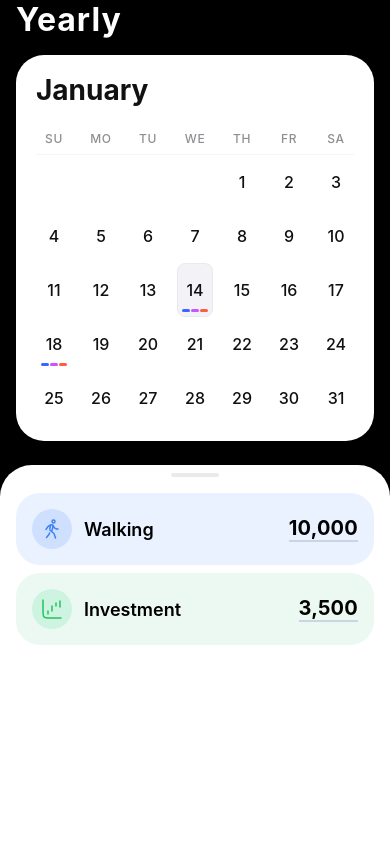
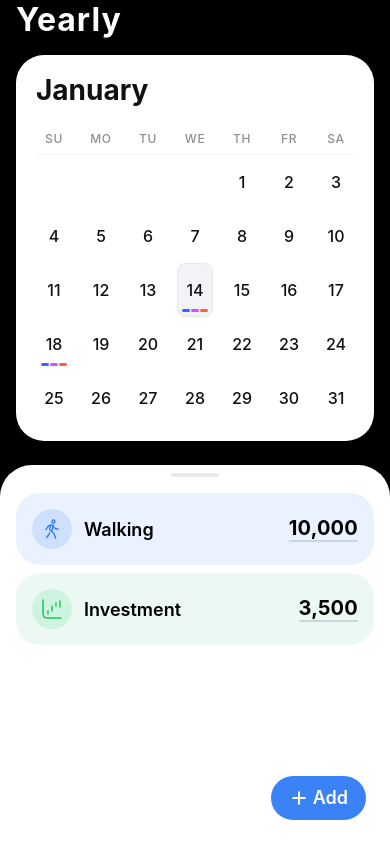
Before and after one commit to oddlyspaced/yearly, a React Native app: screen / in a window 390 px wide. Shown: the top 858 px of the page. Built offline with nearby package versions, Linux system fonts and the light colour scheme; what react-native-mmkv, react-native-worklets would draw is missing.

Commit message:
chore: add button on home screen

```diff
--- /dev/null
+++ b/src/assets/icons/AddIcon.tsx
@@ -0,0 +1,24 @@
+import Svg, { Path } from 'react-native-svg';
+import { IIconProps } from './iconTypes';
+
+export const AddIcon = ({
+	color = '#111',
+	width = 16,
+	height = 16,
+}: IIconProps) => {
+	return (
+		<Svg
+			viewBox='0 0 24 24'
+			width={width}
+			height={height}
+			color={color}
+			fill='none'
+			stroke={color}
+			strokeWidth={2.4}
+			strokeLinecap='round'
+			strokeLinejoin='round'
+		>
+			<Path d='M12.001 5v14.002M19.002 12.002H5' />
+		</Svg>
+	);
+};
--- a/src/features/home/screens/HomeScreen.tsx
+++ b/src/features/home/screens/HomeScreen.tsx
@@ -1,11 +1,15 @@
 import { RouteProp } from '@react-navigation/native';
 import { StackNavigationProp } from '@react-navigation/stack';
 import { Pressable, Text, View } from 'react-native';
-import { SafeAreaView } from 'react-native-safe-area-context';
+import {
+	SafeAreaView,
+	useSafeAreaInsets,
+} from 'react-native-safe-area-context';
 import { TNavigationRouterProps } from '../../../core/navigation/NavigationRouterProps';
 import { CalendarCard } from '../../calendar/components/CalendarCard';
 import { WalkingIcon } from '../../../assets/icons/WalkingIcon';
 import { ChartIcon } from '../../../assets/icons/ChartIcon';
+import { AddIcon } from '../../../assets/icons/AddIcon';
 
 type TNavigationProps = StackNavigationProp<
 	TNavigationRouterProps,
@@ -19,6 +23,7 @@ interface IHomeScreenProps {
 }
 
 export const HomeScreen = ({ navigation, route }: IHomeScreenProps) => {
+	const { bottom } = useSafeAreaInsets();
 	return (
 		<SafeAreaView
 			style={{
@@ -189,6 +194,38 @@ export const HomeScreen = ({ navigation, route }: IHomeScreenProps) => {
 						</View>
 					</View>
 				</View>
+
+				{/* add icon */}
+				<Pressable
+					style={{
+						position: 'absolute',
+						bottom: 24,
+						right: 24,
+
+						flexDirection: 'row',
+						alignItems: 'center',
+						justifyContent: 'center',
+
+						backgroundColor: '#3B82F6', // calm iOS-style blue
+						borderRadius: 100,
+
+						paddingHorizontal: 18,
+						paddingVertical: 12,
+					}}
+				>
+					<AddIcon width={20} height={20} color={'white'} />
+					<Text
+						style={{
+							fontSize: 18,
+							fontWeight: '600',
+							color: '#FFFFFF',
+							lineHeight: 20,
+							marginStart: 4,
+						}}
+					>
+						Add
+					</Text>
+				</Pressable>
 			</View>
 		</SafeAreaView>
 	);
```
